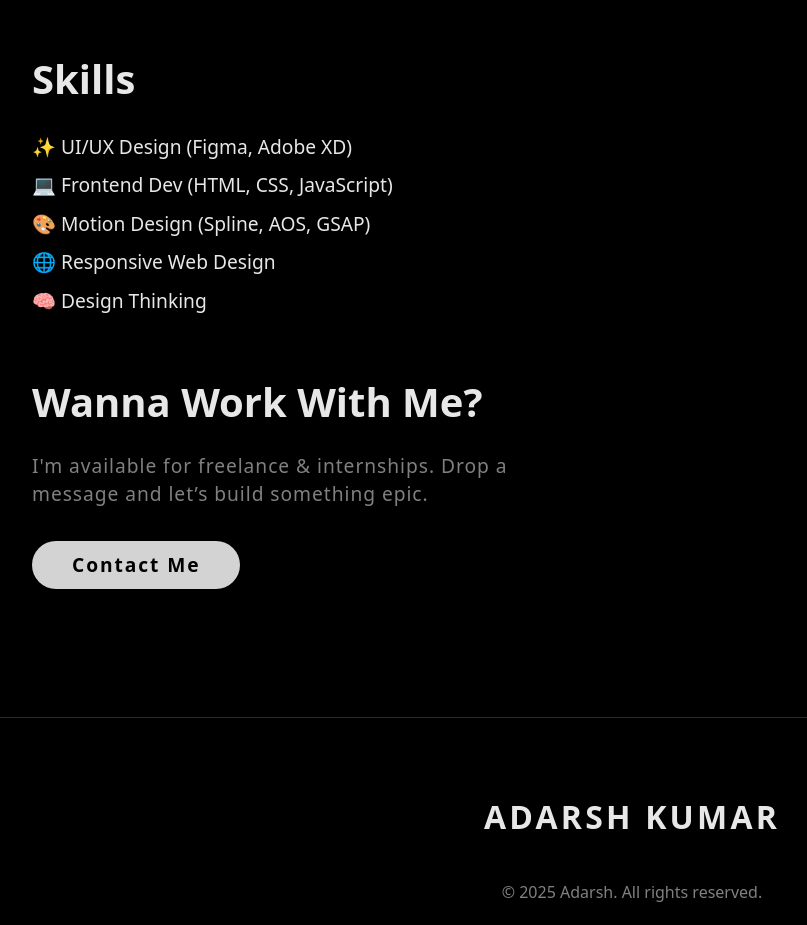
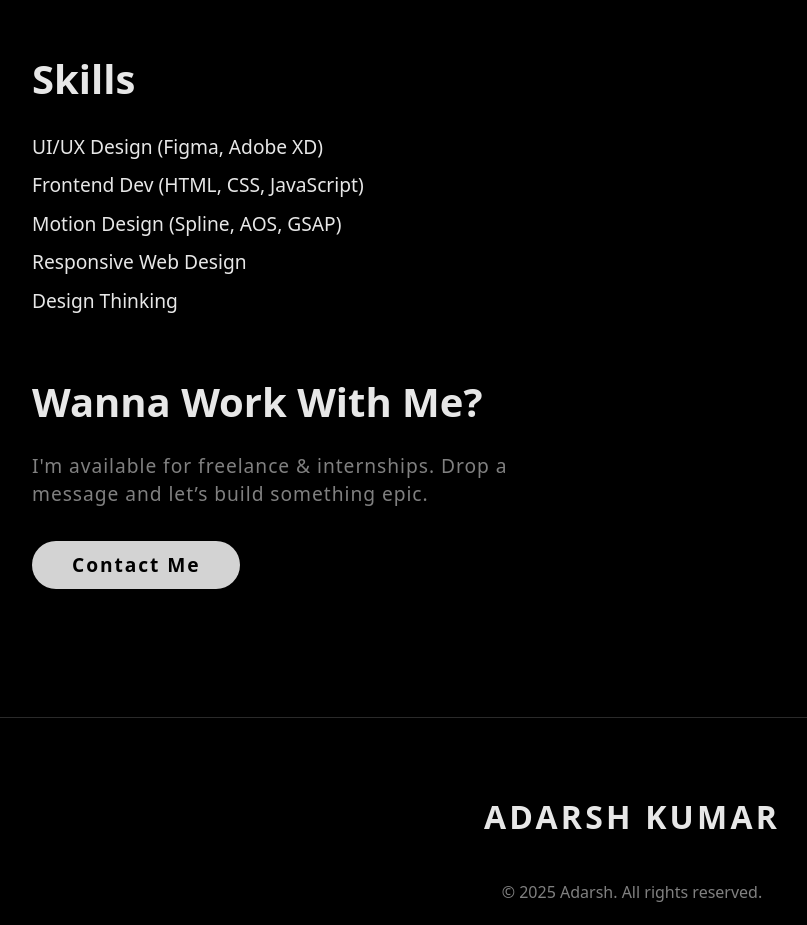
Before and after one commit to Adarshkumar0703/MY-PORTFOLIO-3D-, a plain HTML site: page index.html in a window 1280 px wide. Shown: the part 1885-2810 px from the top of the page, without its empty margins (8-815 px from the left). Drawn offline with nearby package versions, Linux system fonts and the light colour scheme; some packages are replaced by stand-ins of ours; a script that the page names is missing.

Commit message:
Fix HTML formatting and structure

```diff
--- a/index.html
+++ b/index.html
@@ -90,11 +90,11 @@
         <div>
           <h2 style="font-size: 2.5rem; margin-bottom: 1rem;">Skills</h2>
           <ul style="list-style: none; padding-left: 0; font-size: 1.2rem; line-height: 2;">
-            <li>✨ UI/UX Design (Figma, Adobe XD)</li>
-            <li>💻 Frontend Dev (HTML, CSS, JavaScript)</li>
-            <li>🎨 Motion Design (Spline, AOS, GSAP)</li>
-            <li>🌐 Responsive Web Design</li>
-            <li>🧠 Design Thinking</li>
+            <li> UI/UX Design (Figma, Adobe XD)</li>
+            <li> Frontend Dev (HTML, CSS, JavaScript)</li>
+            <li> Motion Design (Spline, AOS, GSAP)</li>
+            <li> Responsive Web Design</li>
+            <li> Design Thinking</li>
           </ul>
         </div>
         <div></div>
```
